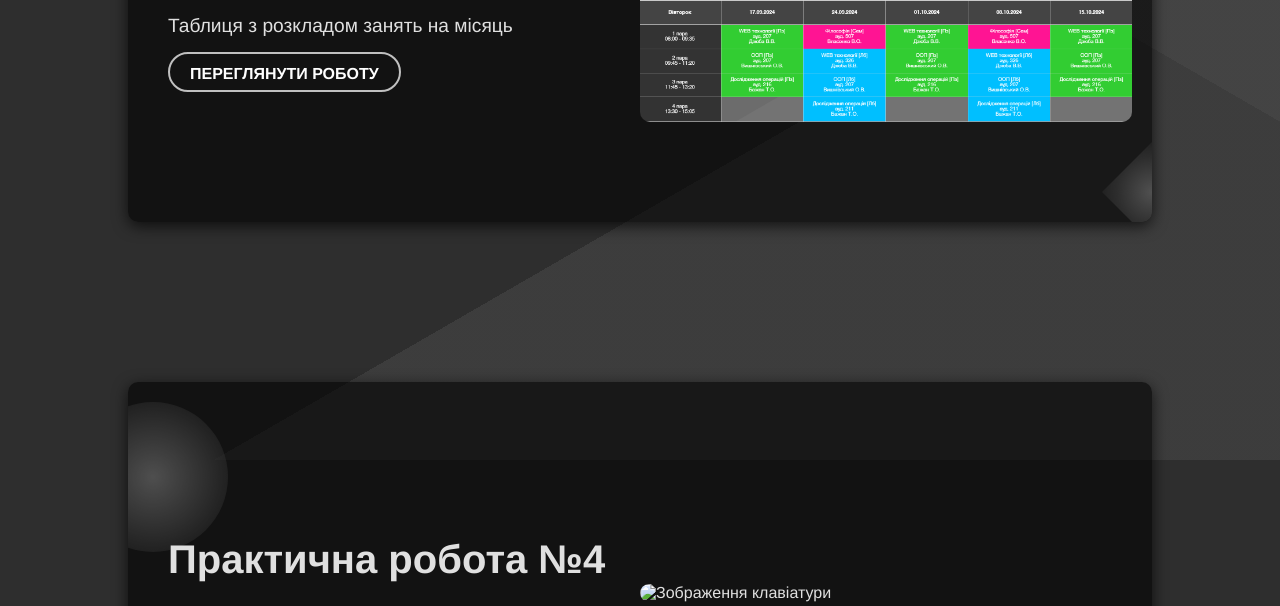
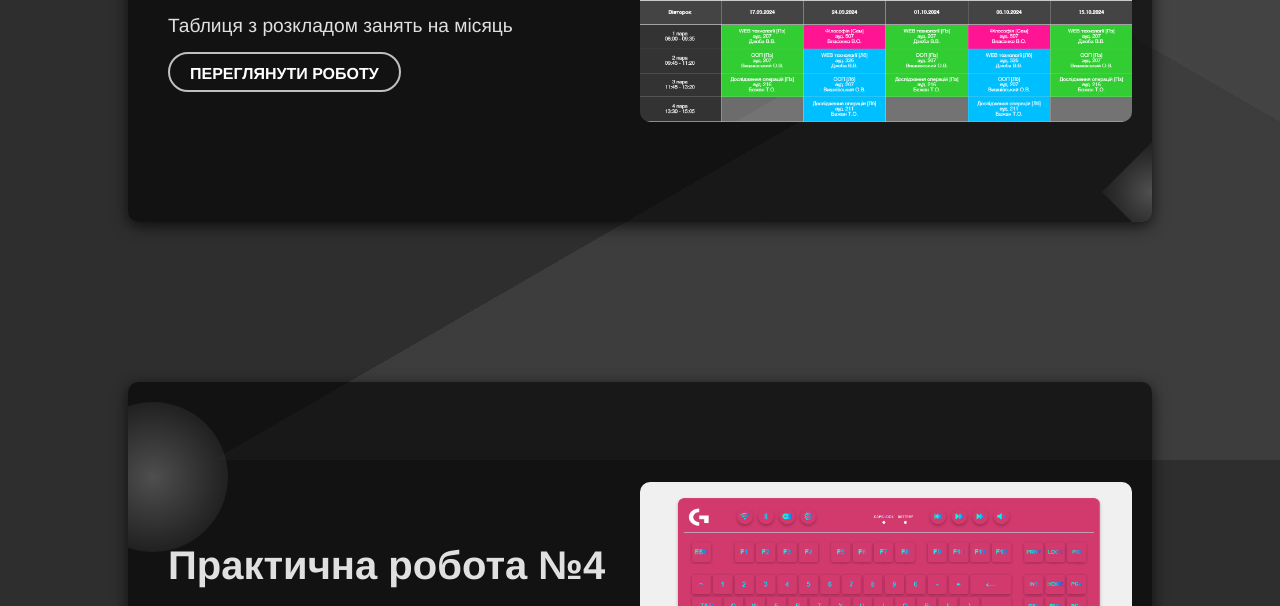
Before and after one commit to r3alscript/DUIKT-personal-web-site, a plain HTML site: page practice.html in a window 1280 px wide. Shown: the part 340-946 px from the top of the page. Drawn offline with nearby package versions, Linux system fonts and the light colour scheme; the site is published under a folder, as on GitHub Pages, so addresses that start at the root find nothing; a web font is replaced by a local one.

Commit message:
Update practice.html

```diff
--- a/practice.html
+++ b/practice.html
@@ -43,7 +43,7 @@
             >Переглянути роботу</a
           >
         </div>
-        <img src="/prak4/41.png" alt="Зображення клавіатури" />
+        <img src="prak4/41.png" alt="Зображення клавіатури" />
       </section>
     </div>
 
```
